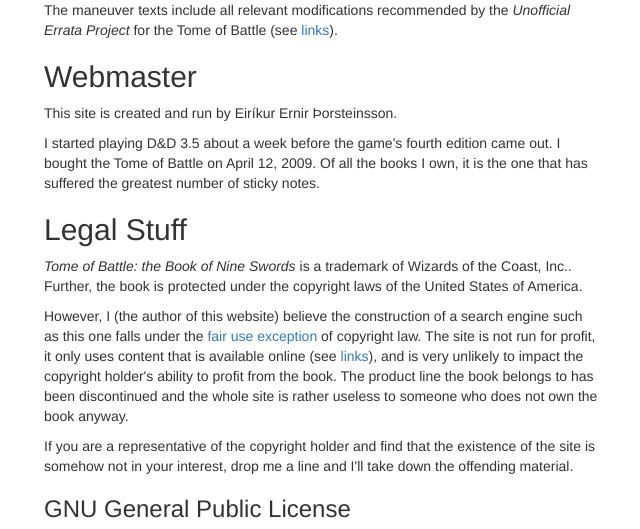
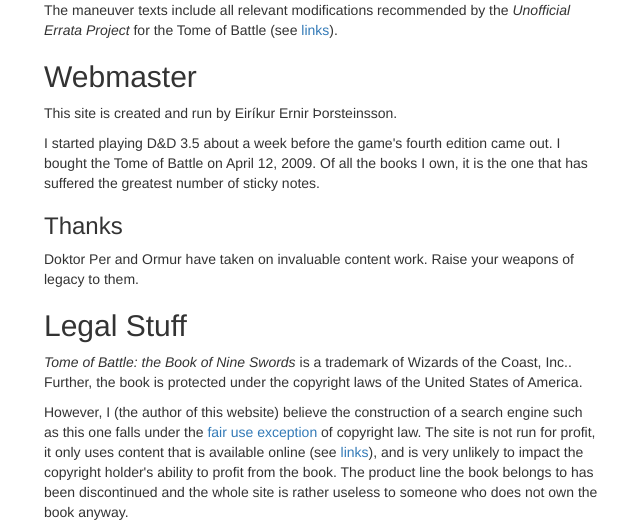
Before and after one commit to Ernir/tome-of-battle-tools, a Django app: template search_engine/templates/about.html in a window 1280 px wide. Shown: the part 471-1000 px from the top of the page, without its empty margins (26-666 px from the left). Run offline with Django 3.2, Linux system fonts and the light colour scheme; the template is opened without the code that fills it, so the values that code supplies are empty; some libraries are stand-ins or nearby versions.

Commit message:
Thanks added to About.

```diff
--- a/search_engine/templates/about.html
+++ b/search_engine/templates/about.html
@@ -24,6 +24,8 @@
         <p>This site is created and run by Eiríkur Ernir Þorsteinsson.</p>
 
         <p>I started playing D&D 3.5 about a week before the game's fourth edition came out. I bought the Tome of Battle on April 12, 2009. Of all the books I own, it is the one that has suffered the greatest number of sticky notes.</p>
+        <h3>Thanks</h3>
+        <p>Doktor Per and Ormur have taken on invaluable content work. Raise your weapons of legacy to them.</p>
 
         <h2 id="legal">Legal Stuff</h2>
 
```
